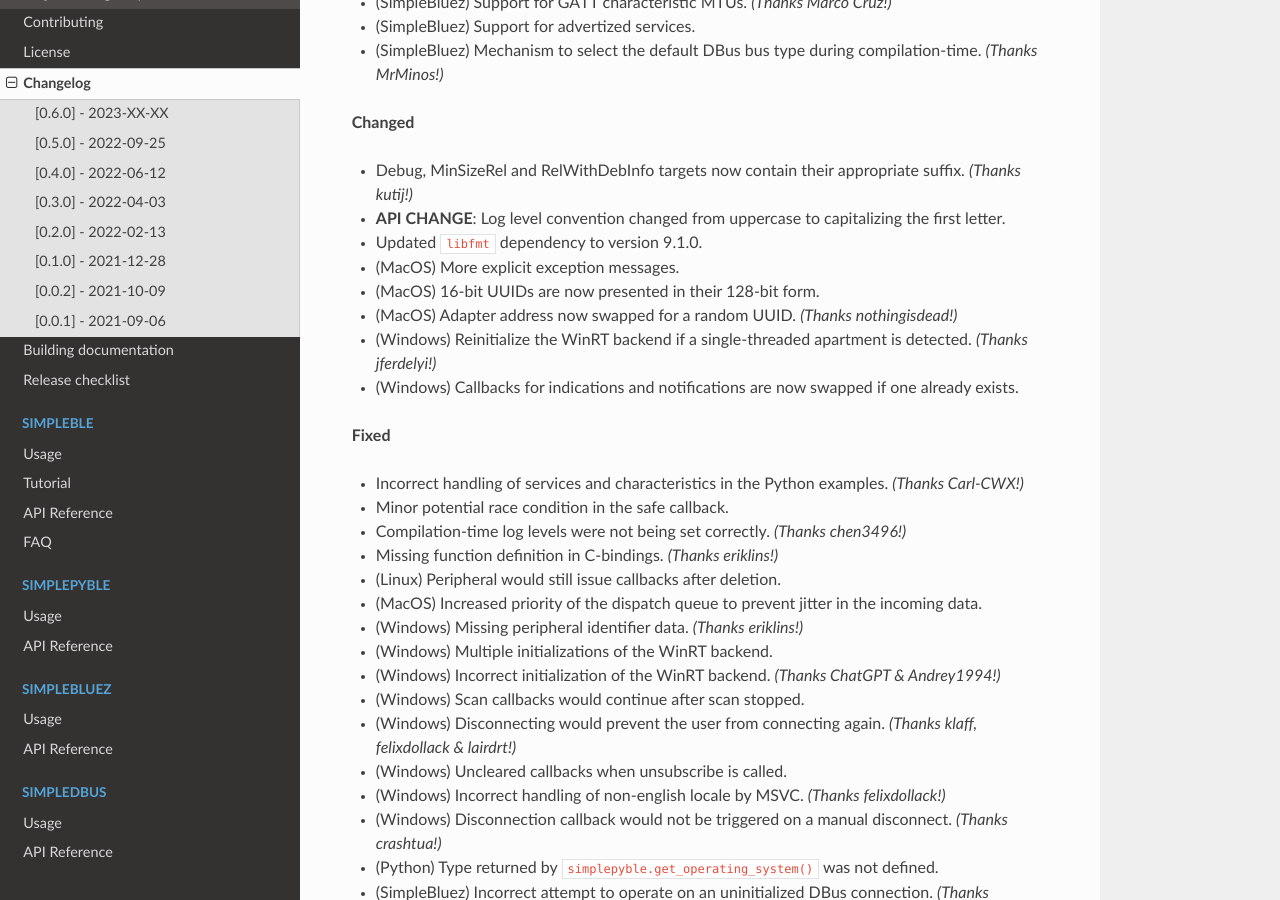
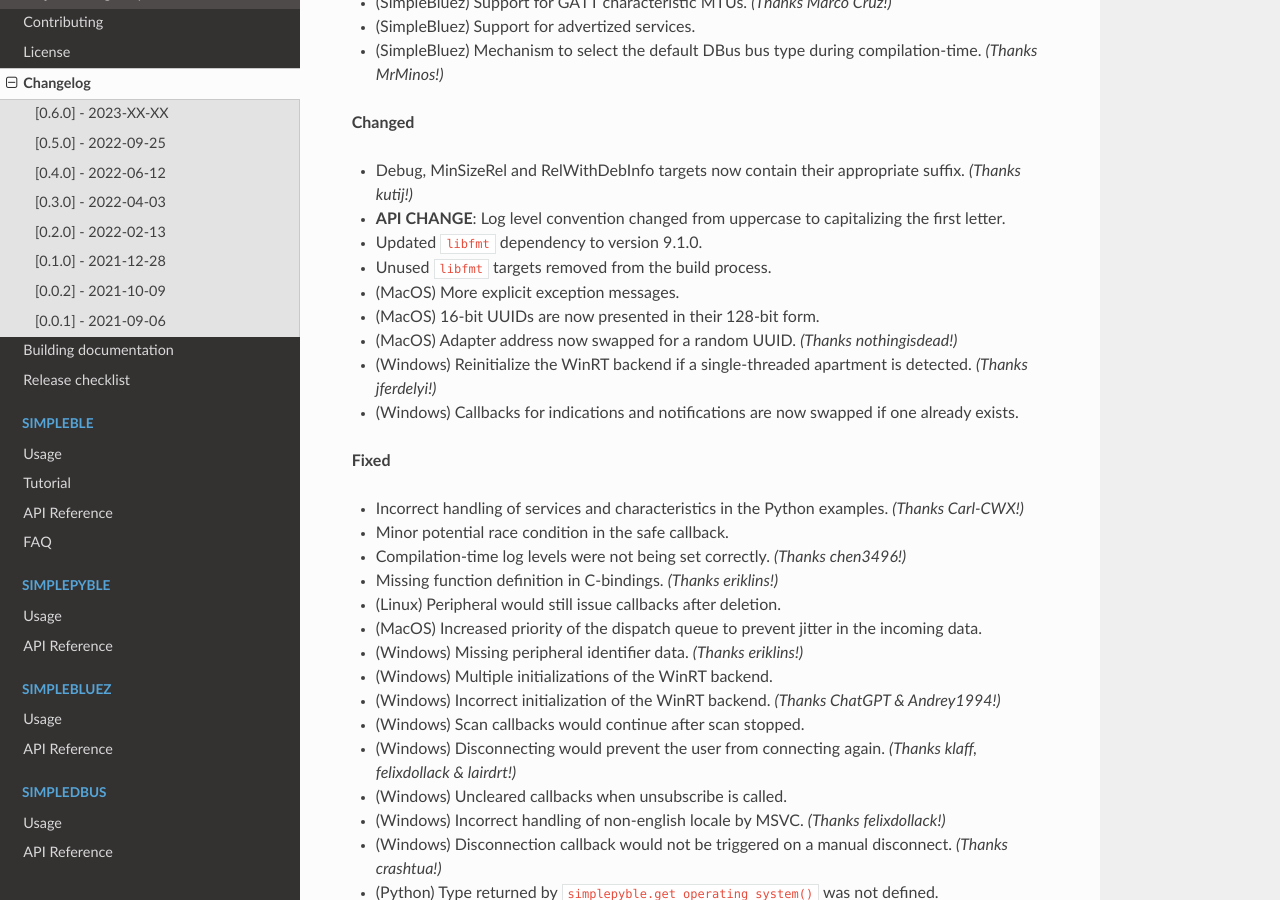
Before and after one commit to OpenBluetoothToolbox/SimpleBLE, a Sphinx documentation site: the page built from docs/changelog.rst, in a window 1280 px wide and 900 px high, scrolled down 633 px. Built offline with Sphinx 7.4.7 and the Read the Docs theme 2.0.0, drawn with Linux system fonts in a browser that asks for light colours.

Commit message:
Unused libfmt targets removed from the build process.

```diff
--- a/docs/changelog.rst
+++ b/docs/changelog.rst
@@ -29,6 +29,7 @@
 -  Debug, MinSizeRel and RelWithDebInfo targets now contain their appropriate suffix. *(Thanks kutij!)*
 -  **API CHANGE**: Log level convention changed from uppercase to capitalizing the first letter.
 -  Updated ``libfmt`` dependency to version 9.1.0.
+-  Unused ``libfmt`` targets removed from the build process.
 -  (MacOS) More explicit exception messages.
 -  (MacOS) 16-bit UUIDs are now presented in their 128-bit form.
 -  (MacOS) Adapter address now swapped for a random UUID. *(Thanks nothingisdead!)*
```
Also changed, not shown: 1 other file.
